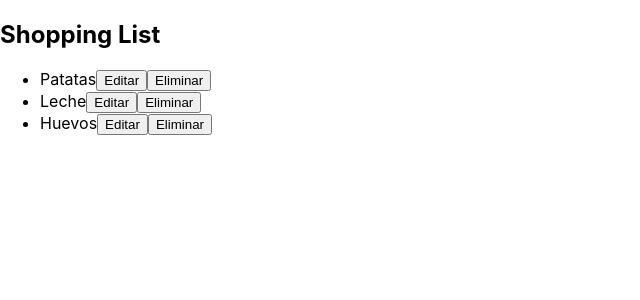
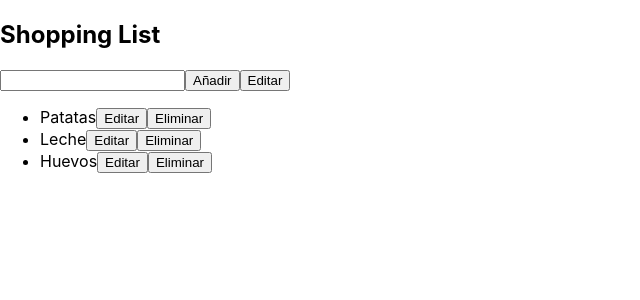
Before and after one commit to GustavoArdaya/shopping_list, a React (Create React App) app: page / in a window 1280 px wide. Shown: the top 300 px of the page, without its empty margins (0-640 px from the left). Built offline with nearby package versions, Linux system fonts and the light colour scheme.

Commit message:
create product form input

```diff
--- a/src/Componentes/ItemList/index.jsx
+++ b/src/Componentes/ItemList/index.jsx
@@ -1,25 +1,26 @@
-import React, { useState } from "react";
-import Item from "../Item/Item";
-import styles from "./itemList.module.css";
+import React, { useState } from 'react';
+import Item from '../Item/Item';
+import ProductForm from '../ProductForm/ProductForm';
+import styles from './itemList.module.css';
 
 let productList = [
   {
-    id: "1",
-    name: "Patatas",
+    id: '1',
+    name: 'Patatas',
     isBought: false,
   },
   {
-    id: "2",
-    name: "Leche",
+    id: '2',
+    name: 'Leche',
     isBought: true,
   },
   {
-    id: "3",
-    name: "Huevos",
+    id: '3',
+    name: 'Huevos',
     isBought: false,
   },
 ];
-let idToModify = "";
+let idToModify = '';
 
 export default function ItemList() {
   const [products, setProducts] = useState(productList);
@@ -40,6 +41,7 @@ export default function ItemList() {
     <div>
       <div className={styles.mainContainer}>
         <h2 className={styles.title}>Shopping List</h2>
+        <ProductForm />
         <ul className={styles.itemContainer}>
           {products.map((item) => (
             <Item
--- a/src/Componentes/ProductForm/ProductForm.jsx
+++ b/src/Componentes/ProductForm/ProductForm.jsx
@@ -1,9 +1,24 @@
-import React from 'react'
+import React, { useState } from 'react';
 
 export default function ProductForm() {
+  const [input, setInput] = useState('');
+
+  const handlerChange = (value) => {
+    console.log(value);
+    setInput(value);
+  };
+
   return (
     <div>
-
+      <form>
+        <input
+          value={input}
+          type='text'
+          onChange={(e) => handlerChange(e.target.value)}
+        ></input>
+        <button>Añadir</button>
+        <button>Editar</button>
+      </form>
     </div>
-  )
+  );
 }
```
